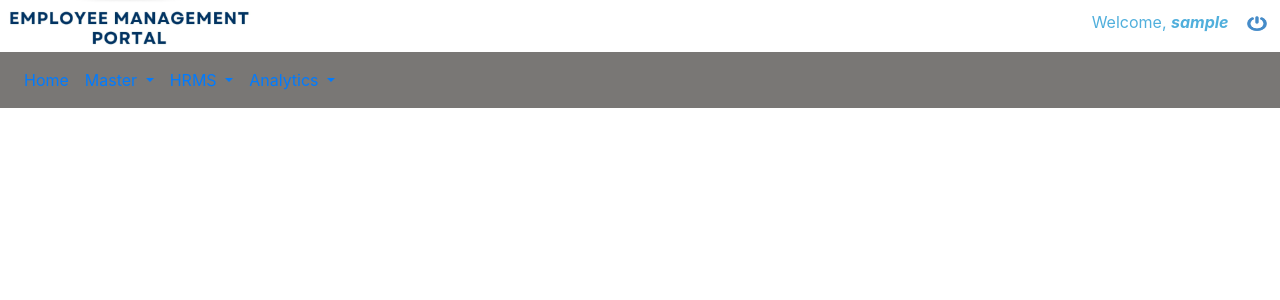
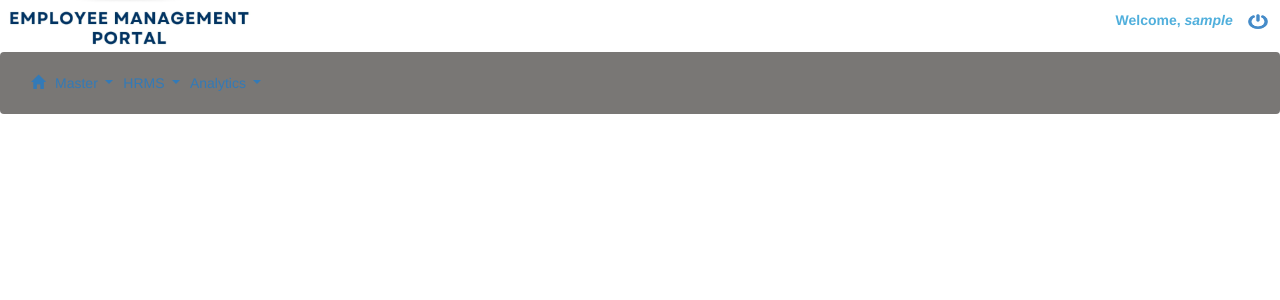
Before and after one commit to mayurkarale34/employee_management, a Python web app: template templates/home.html in a window 1280 px wide. Shown: the top 300 px of the page. Run offline with Jinja, Linux system fonts and the light colour scheme; the template is opened without the code that fills it: most values are stand-ins (such as "Sample title", 1, 10 or a date in 2020); some libraries are stand-ins or nearby versions.

Commit message:
homeicon

```diff
--- a/templates/home.html
+++ b/templates/home.html
@@ -7,6 +7,9 @@
 
 
   <link rel="stylesheet" href="https://stackpath.bootstrapcdn.com/bootstrap/4.5.2/css/bootstrap.min.css">
+  <link rel="stylesheet" href="https://maxcdn.bootstrapcdn.com/bootstrap/3.4.0/css/bootstrap.min.css">
+  <script src="https://ajax.googleapis.com/ajax/libs/jquery/3.7.1/jquery.min.js"></script>
+  <script src="https://maxcdn.bootstrapcdn.com/bootstrap/3.4.0/js/bootstrap.min.js"></script>
   <script src="https://code.jquery.com/jquery-3.5.1.slim.min.js"></script>
   <script src="https://cdn.jsdelivr.net/npm/@popperjs/core@2.5.4/dist/umd/popper.min.js"></script>
   <script src="https://stackpath.bootstrapcdn.com/bootstrap/4.5.2/js/bootstrap.min.js"></script>
@@ -40,7 +43,7 @@
         <ul class="navbar-nav">
           <li class="nav-item">
             <a class="nav-link" href="#" role="button">
-              Home
+              <span class="glyphicon glyphicon-home"></span>
             </a>
           </li>
           <li class="nav-item dropdown">
```
